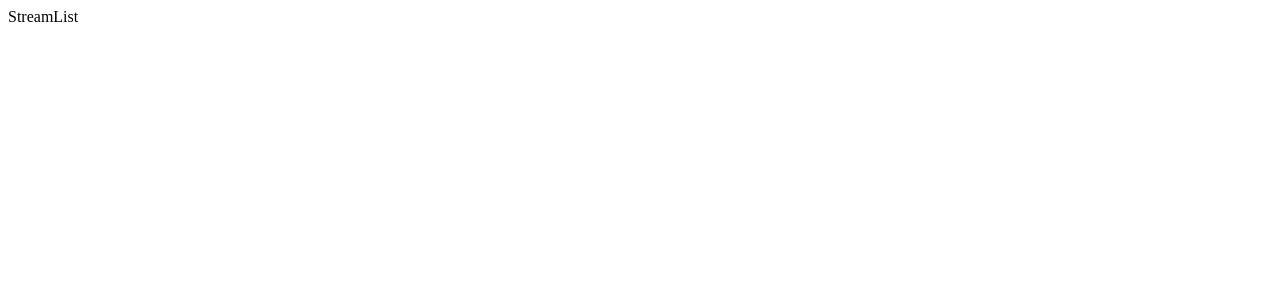
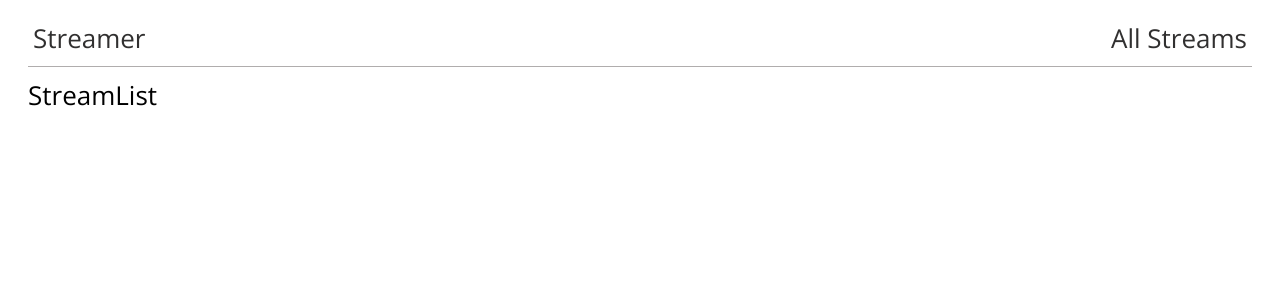
Before and after one commit to Streams-learing-React-Redux/client, a React (Create React App) app: page / in a window 1280 px wide. Shown: the top 300 px of the page. Built offline with nearby package versions, Linux system fonts and the light colour scheme.

Commit message:
added css

```diff
--- /dev/null
+++ b/src/App.css
@@ -0,0 +1,30 @@
+@import url("https://fonts.googleapis.com/css2?family=Open+Sans:wght@300&display=swap");
+
+html {
+  font-family: "Open Sans", sans-serif;
+  text-align: center;
+  font-size: calc(10px + 2vmin);
+}
+.App {
+  display: flex;
+  flex-flow: column;
+  border: 1px solid rgba(102, 100, 100, 0.418);
+}
+.container {
+  margin: 10px 20px;
+  text-align: left;
+}
+
+.header-pointing-menu {
+  display: flex;
+  flex-flow: row;
+  justify-content: space-between;
+  border-bottom: 1px solid rgba(151, 146, 146, 0.753);
+  padding: 10px 5px;
+  margin-bottom: 10px;
+}
+
+a {
+  text-decoration: none;
+  color: rgb(49, 48, 48);
+}
--- a/src/components/App.js
+++ b/src/components/App.js
@@ -5,12 +5,15 @@ import StreamEdit from "./streams/StreamEdit";
 import StreamShow from "./streams/StreamShow";
 import StreamList from "./streams/StreamList";
 import StreamDelete from "./streams/StreamDelete";
+import "../App.css";
+import Header from "./Header";
 
 const App = () => {
   return (
-    <div>
+    <div className="container">
       <BrowserRouter>
         <div>
+          <Header />
           <Route path="/" exact component={StreamList} />
           <Route path="/streams/new" exact component={StreamCreate} />
           <Route path="/streams/edit" exact component={StreamEdit} />
--- /dev/null
+++ b/src/components/Header.js
@@ -0,0 +1,19 @@
+import React from "react";
+import { Link } from "react-router-dom"; // links need to stay inside router
+
+const Header = () => {
+  return (
+    <div className="header-pointing-menu">
+      <Link to="/" className="item">
+        Streamer
+      </Link>
+      <div className="header-right-menu">
+        <Link to="/" className="item">
+          All Streams
+        </Link>
+      </div>
+    </div>
+  );
+};
+
+export default Header;
```
